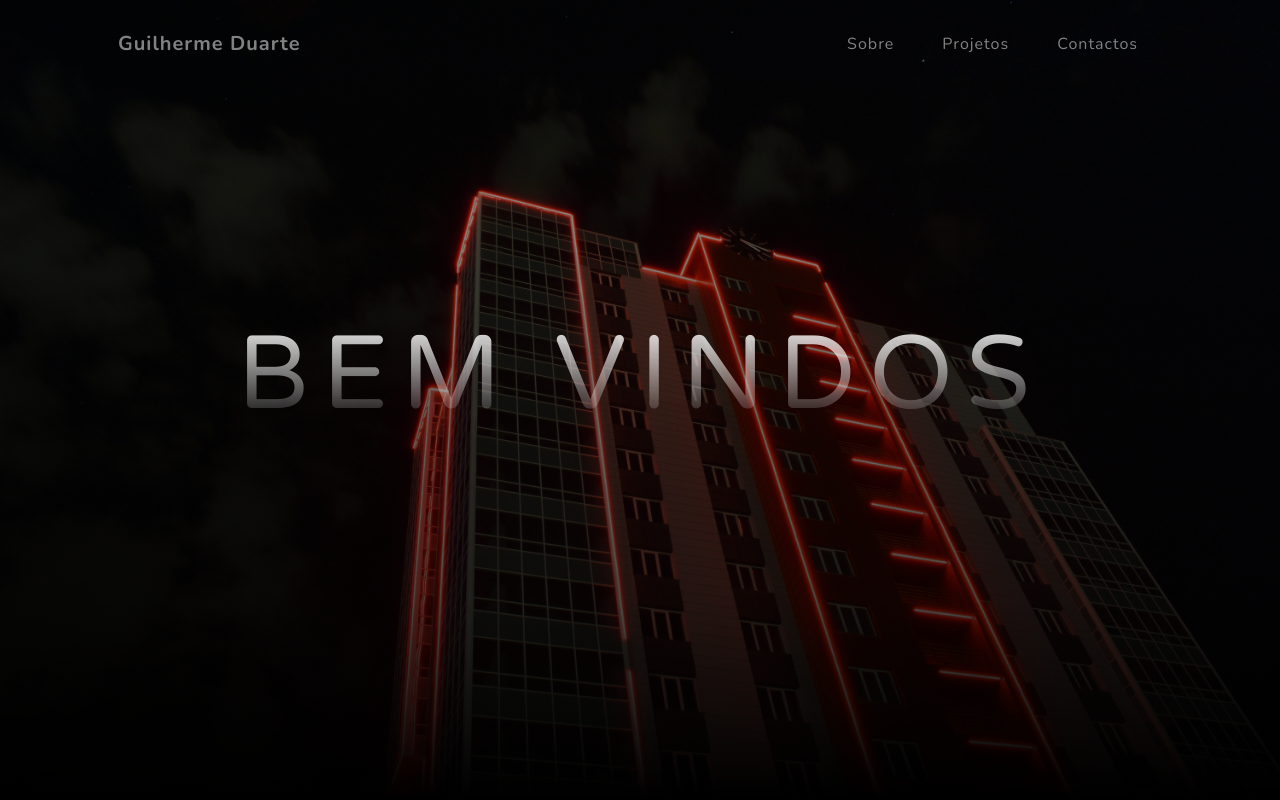
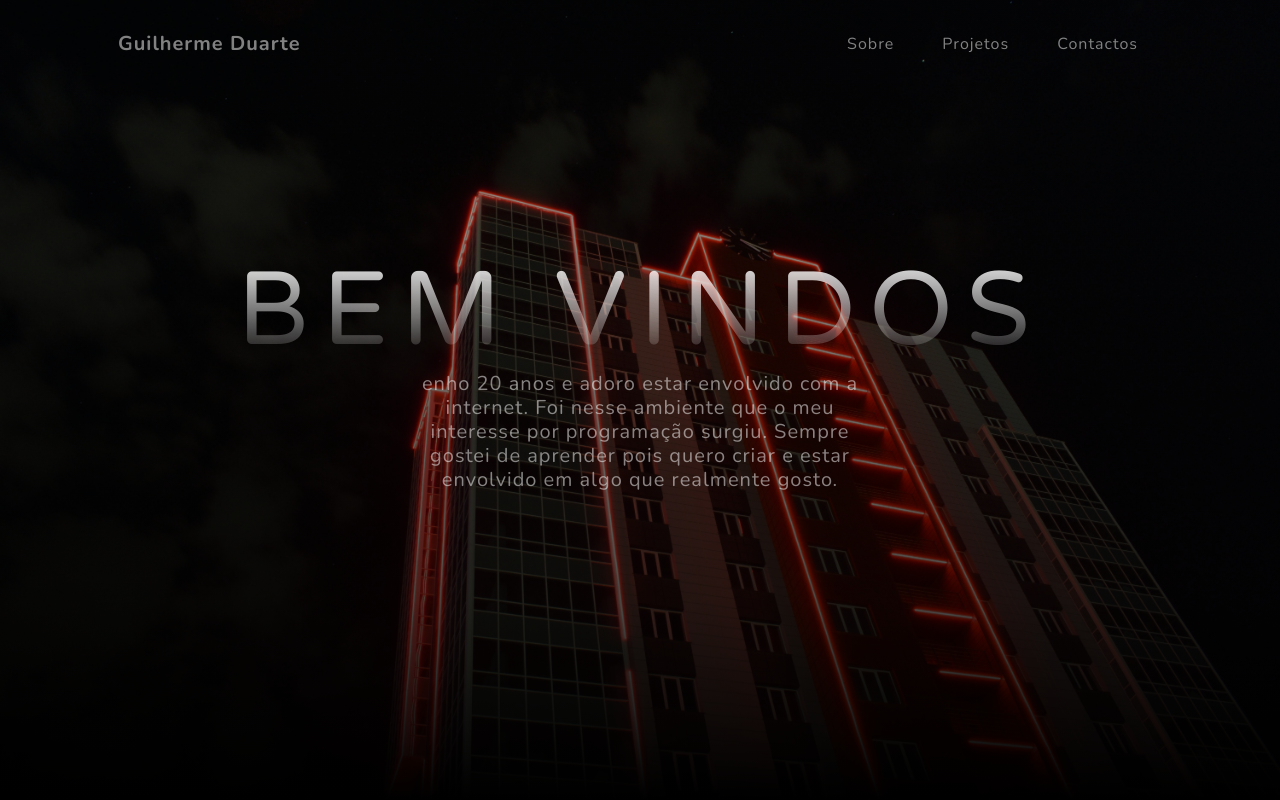
Before and after one commit to 14gui/Portef-lio, a plain HTML site: page index.html in a window 1280 px wide. Shown: the top 800 px of the page. Drawn offline with nearby package versions, Linux system fonts and the light colour scheme.

Commit message:
index.html

```diff
--- a/index.html
+++ b/index.html
@@ -39,7 +39,7 @@
                 <div class="d-flex justify-content-center">
                     <div class="text-center">
                         <h1 class="mx-auto my-0 text-uppercase">Bem Vindos</h1>
-                        <h2 class="text-white-50 mx-auto mt-2 mb-5"></h2>
+                        <h2 class="text-white-50 mx-auto mt-2 mb-5">enho 20 anos e adoro estar envolvido com a internet. Foi nesse ambiente que o meu interesse por programação surgiu. Sempre gostei de aprender pois quero criar e estar envolvido em algo que realmente gosto.</h2>
                     </div>
                 </div>
             </div>
```
